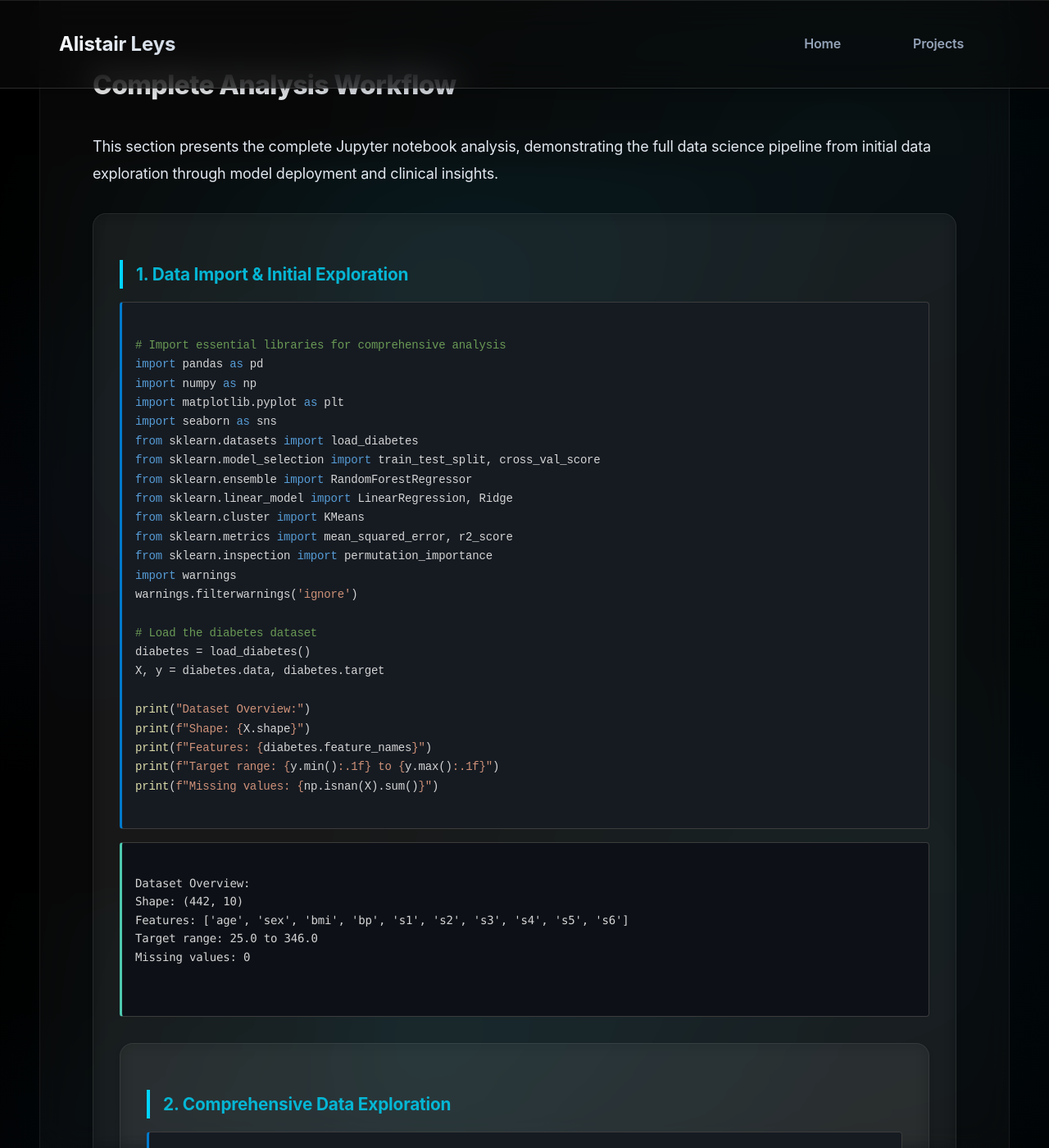
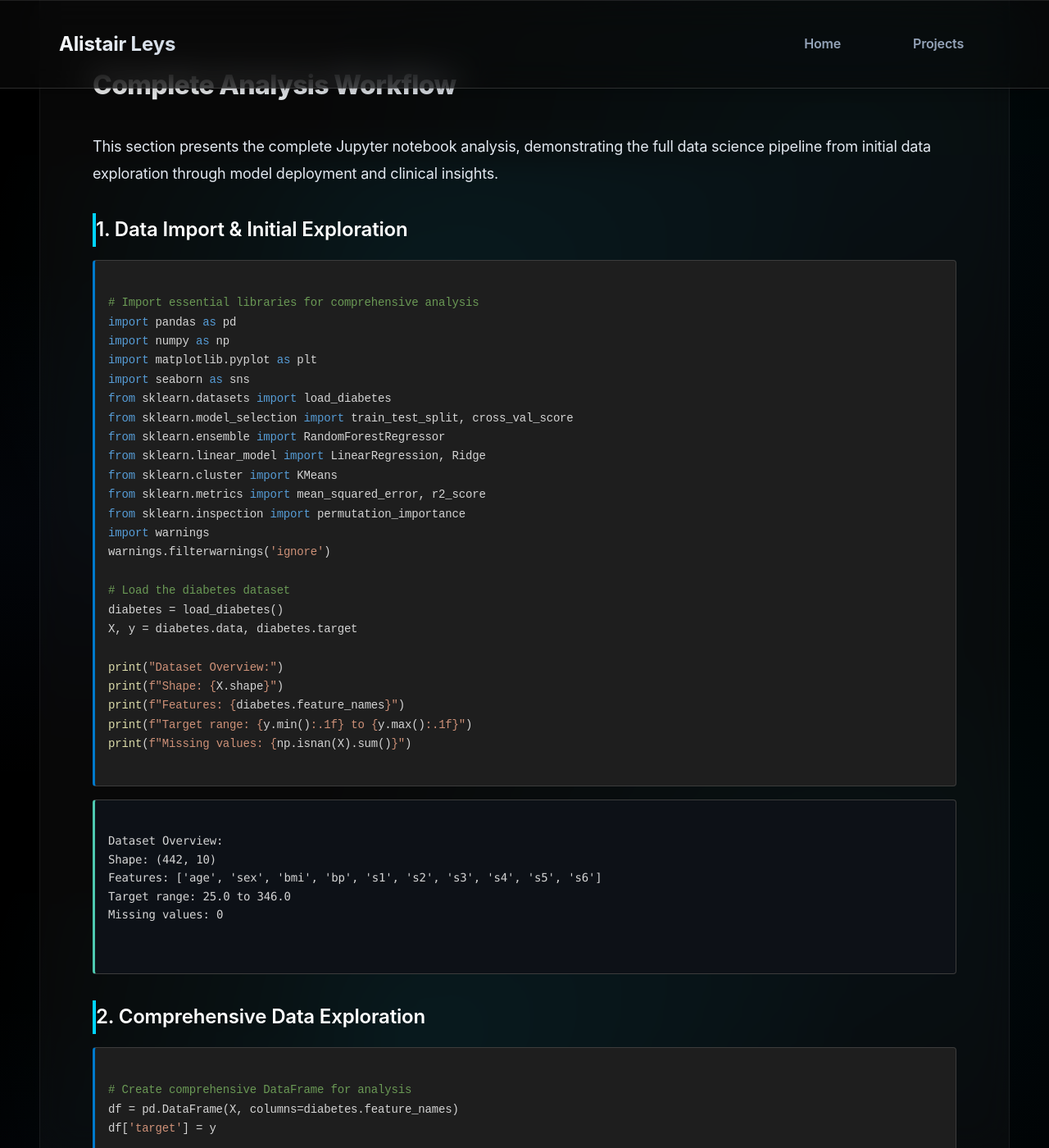
Before and after one commit to AlistairLeys/alistairleys.github.io, a Jekyll site: the page projects/diabetes/index.html, which Jekyll copies as it is, in a window 1280 px wide and 1400 px high, scrolled down 1611 px. Shown: the whole window at 82% size. Built offline with Jekyll 4.4.1, drawn with Linux system fonts in a browser that asks for light colours.

Commit message:
Simplify diabetes page structure: remove nested grey boxes to match Cyclistic's clean design

```diff
--- a/projects/diabetes/index.html
+++ b/projects/diabetes/index.html
@@ -320,44 +320,52 @@
             line-height: 1.8;
         }
 
-        /* Results Cards */
+        /* Results Cards - Clean structure like Cyclistic */
         .result-card {
-            background: rgba(255, 255, 255, 0.04);
-            border: 1px solid rgba(255, 255, 255, 0.08);
-            border-radius: var(--border-radius-lg);
-            padding: var(--spacing-xl);
-            margin-bottom: var(--spacing-lg);
-            backdrop-filter: blur(10px);
-            box-shadow: 0 4px 6px rgba(0, 0, 0, 0.1);
-            transition: all var(--transition-smooth);
-            position: relative;
-        }
-
-        .result-card:hover {
-            transform: translateY(-2px);
-            box-shadow: 0 8px 16px rgba(0, 0, 0, 0.2);
-            border-color: rgba(0, 212, 255, 0.2);
+            margin: 2rem 0;
+            background: transparent;  /* No outer box */
+            border: none;
+            padding: 0;
         }
 
         .result-card h3 {
-            color: var(--accent-cyan);
-            font-size: 1.3rem;
-            font-weight: 700;
-            margin-bottom: var(--spacing-md);
-        }
-
-        /* Code Blocks */
+            color: var(--text-primary);
+            font-size: 1.5rem;
+            font-weight: 600;
+            margin: 1.5rem 0 1rem;
+            padding: 0;
+        }
+
+        /* Code Blocks - Direct styling without nesting */
         .code-block {
-            background: var(--bg-secondary);
-            border: 1px solid var(--border-color);
-            border-radius: var(--border-radius-md);
-            padding: var(--spacing-lg);
-            margin: var(--spacing-lg) 0;
-            font-family: 'Monaco', 'Menlo', 'Ubuntu Mono', monospace;
-            font-size: var(--font-size-sm);
-            color: var(--text-secondary);
+            background: #1e1e1e;
+            border: 1px solid #3c3c3c;
+            border-left: 3px solid #007acc;
+            border-radius: 4px;
+            padding: 16px;
+            margin: 16px 0;
+            font-family: 'Consolas', 'Monaco', 'Menlo', monospace;
+            font-size: 14px;
+            line-height: 1.6;
+            color: #d4d4d4;
             overflow-x: auto;
-            box-shadow: var(--shadow-soft);
+            white-space: pre-wrap;
+        }
+
+        /* Output Blocks - Darker background for results */
+        .output {
+            background: #0d1117;
+            border: 1px solid #3c3c3c;
+            border-left: 3px solid #4ec9b0;
+            border-radius: 4px;
+            padding: 16px;
+            margin: 8px 0 16px 0;
+            font-family: 'Consolas', 'Monaco', 'Menlo', monospace;
+            font-size: 14px;
+            line-height: 1.6;
+            color: #d4d4d4;
+            overflow-x: auto;
+            white-space: pre-wrap;
         }
 
         /* Metrics */
@@ -665,42 +673,6 @@
             color: var(--text-secondary);
             line-height: 1.7;
             margin: 0.75rem 0;
-        }
-
-        /* Legacy support for old structure */
-        .result-card {
-            margin: 2rem 0;
-        }
-
-        .code-block,
-        pre.code-block {
-            background: #161b22;
-            border: 1px solid #3c3c3c;
-            border-left: 3px solid #007acc;
-            border-radius: 4px;
-            padding: 16px;
-            margin: 16px 0;
-            font-family: 'Consolas', 'Courier New', monospace;
-            font-size: 14px;
-            line-height: 1.6;
-            color: #d4d4d4;
-            overflow-x: auto;
-            white-space: pre-wrap;
-        }
-
-        .output {
-            background: #0d1117;
-            border: 1px solid #3c3c3c;
-            border-left: 3px solid #4ec9b0;
-            border-radius: 4px;
-            padding: 16px;
-            margin: 8px 0 16px 0;
-            font-family: 'Consolas', 'Courier New', monospace;
-            font-size: 14px;
-            line-height: 1.6;
-            color: #d4d4d4;
-            overflow-x: auto;
-            white-space: pre-wrap;
         }
 
         table {
```
